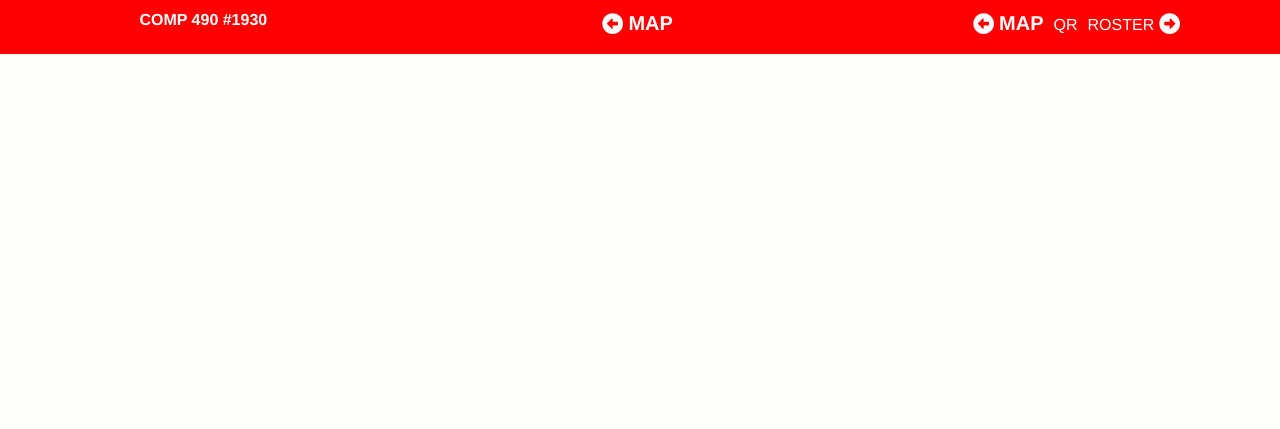
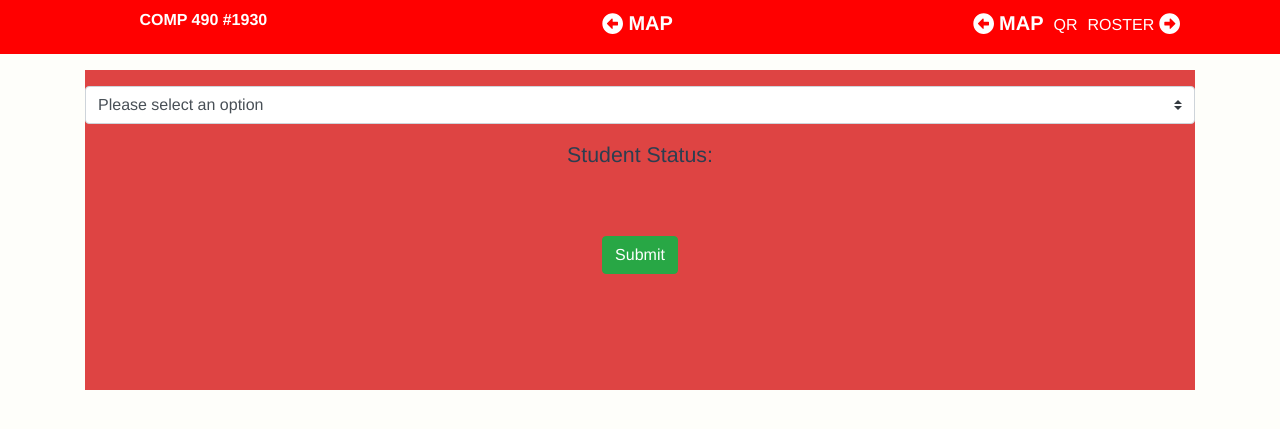
Before and after one commit to frlzjosh/attendance_checker, a Vue app in the folder attendance-checker/: page /studentEnroll in a window 1280 px wide. Shown: the part 255-684 px from the top of the page. Built offline with nearby package versions, Linux system fonts and the light colour scheme.

Commit message:
studentEnrollment view and options list with routes

```diff
--- a/attendance-checker/package.json
+++ b/attendance-checker/package.json
@@ -13,6 +13,7 @@
     "@fortawesome/vue-fontawesome": "^0.1.7",
     "axios": "^0.19.0",
     "babel-loader": "^8.0.6",
+    "bootstrap-vue": "^2.0.3",
     "core-js": "^2.6.5",
     "register-service-worker": "^1.6.2",
     "vue": "^2.6.10",
--- a/attendance-checker/src/main.js
+++ b/attendance-checker/src/main.js
@@ -7,6 +7,8 @@ import axios from 'axios'
 import { library } from '@fortawesome/fontawesome-svg-core'
 import { faDog, faArrowAltCircleLeft, faArrowAltCircleRight } from '@fortawesome/free-solid-svg-icons'
 import { FontAwesomeIcon } from '@fortawesome/vue-fontawesome'
+import BootstrapVue from 'bootstrap-vue'
+
 
 library.add(faDog)
 library.add(faArrowAltCircleLeft)
@@ -15,6 +17,7 @@ library.add(faArrowAltCircleRight)
 Vue.config.productionTip = false
 Vue.component('font-awesome-icon', FontAwesomeIcon)
 Vue.use(axios)
+Vue.use(BootstrapVue)
 
 new Vue({
   router,
--- a/attendance-checker/src/router.js
+++ b/attendance-checker/src/router.js
@@ -4,17 +4,23 @@ import Dashboard from './views/Dashboard.vue'
 import Login from './views/Login.vue'
 import QR from './views/QR.vue'
 import Roster from './views/Roster.vue'
+import StudentEnroll from './views/StudentEnroll.vue'
 
 Vue.use(Router)
 
 export default new Router({
   mode: 'history',
-  base: process.env.BASE_URL,
+  //base: process.env.BASE_URL,
   routes: [
     {
       path: '/qr',
       name: 'qr',
       component: QR
+    },
+    {
+      path: '/studentEnroll',
+      name: 'studentEnroll',
+      component: StudentEnroll
     },
     {
       path: '/roster',
--- /dev/null
+++ b/attendance-checker/src/views/StudentEnroll.vue
@@ -0,0 +1,44 @@
+<template>
+    <div class='container'>
+        <div class='EnrollSubmit'>
+            <b-form-select v-model="selected" :options="options" class="mt-3"></b-form-select>
+                <div class="mt-3">Student Status: <br /><strong>{{ selected }}</strong></div>
+                <br /> <br />
+                <router-link to="/dashboard"><b-button variant="success">Submit</b-button></router-link>
+            </div>
+    </div>
+</template>
+
+<script>
+import { mapActions } from 'vuex'
+export default {
+    name:'StudentEnroll',
+    data(){
+        return{
+            selected: null,
+        options: [
+          { value: null, text: 'Please select an option' },
+          { value: 'Enrolled', text: 'Enrolled' },
+          { value: 'Waitlisted', text: 'Waitlisted' },
+          { value: 'LookingtoAdd', text: 'Looking to Add' },
+          { value: 'LOGIN', text: 'Professor', disabled: true }
+        ],
+        }
+    }
+}
+</script>
+
+<style lang="scss">
+
+.EnrollSubmit{
+    background-color: rgba(214, 19, 19, 0.788);
+    border-color: black;
+    font-size: 16pt;
+    font-weight: 500;
+    align-items: center;
+    justify-content: center;
+    height: 40vh;
+
+}
+
+</style>
```
Also changed, not shown: 1 other file (tests, documents, lock files or other folders).
